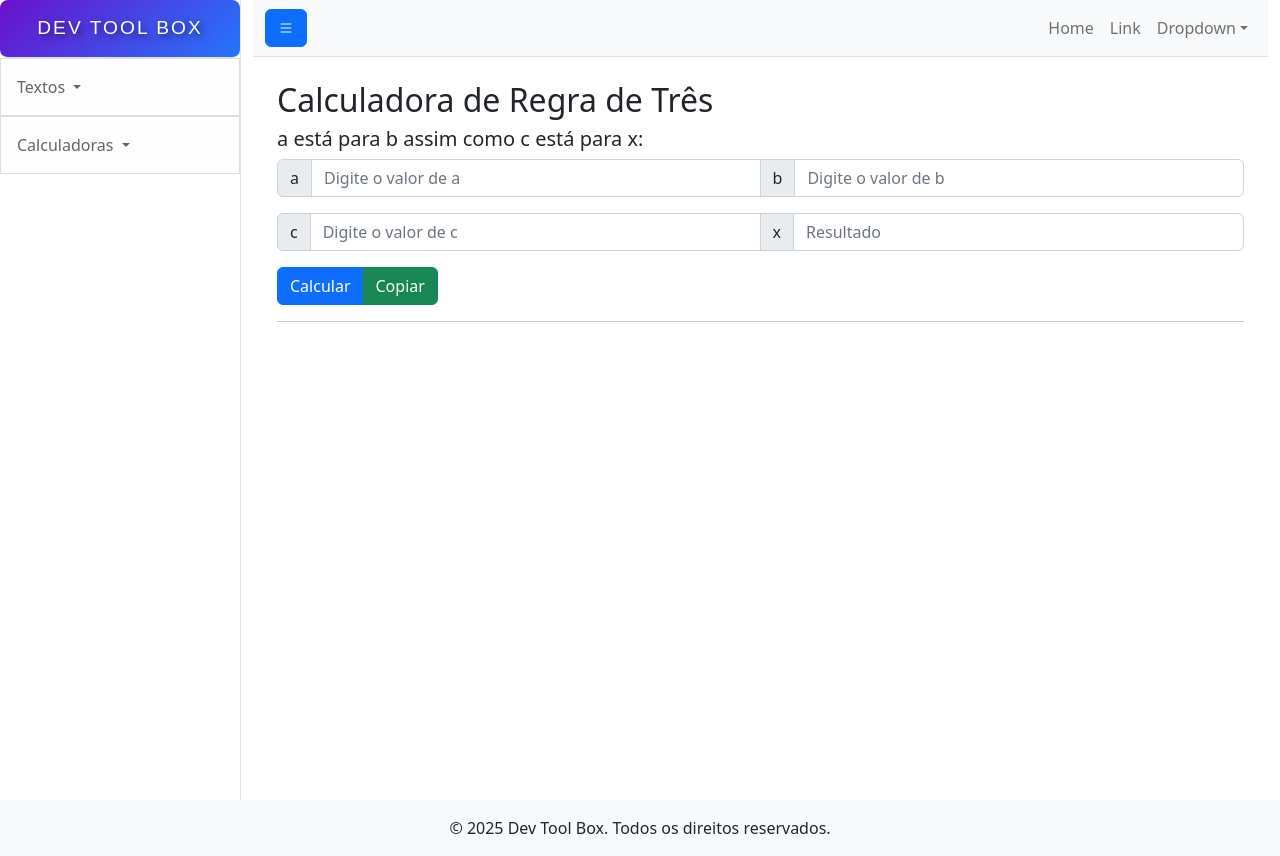
After one commit to JeffersonEstevo/DevToolBox, a Django app: page /regra_de_tres/ in a window 1280 px wide. The commit adds this page. Run offline with Django 4.2, Linux system fonts and the light colour scheme; some libraries are stand-ins or nearby versions.

Commit message:
Adicionando Calculadoras/regra_de_tres

```diff
--- /dev/null
+++ b/dev_tool_box/core/static/core/js/calculadoras/regra_de_tres.js
@@ -0,0 +1,25 @@
+document.getElementById("calculate-rule").addEventListener("click", function () {
+    const a = parseFloat(document.getElementById("value-a").value);
+    const b = parseFloat(document.getElementById("value-b").value);
+    const c = parseFloat(document.getElementById("value-c").value);
+
+    if (!isNaN(a) && !isNaN(b) && !isNaN(c) && b !== 0) {
+        const x = (b * c) / a;
+        document.getElementById("value-x").value = x.toFixed(2);
+    } else {
+        document.getElementById("value-x").value = "Erro nos valores";
+    }
+});
+
+document.getElementById("copy-rule").addEventListener("click", function () {
+    const result = document.getElementById("value-x");
+    result.select();
+    document.execCommand("copy");
+
+    const alert = document.getElementById("copy-alert-rule");
+    alert.classList.remove("d-none");
+
+    setTimeout(() => {
+        alert.classList.add("d-none");
+    }, 2000);
+});
--- a/dev_tool_box/core/templates/core/base.html
+++ b/dev_tool_box/core/templates/core/base.html
@@ -54,6 +54,7 @@
                         </a>
                         <ul class="dropdown-menu" aria-labelledby="dropdownMenuButton">
                             <li><a class="dropdown-item" href="{% url 'porcentagem' %}">Porcentagem</a></li>
+                            <li><a class="dropdown-item" href="{% url 'regra_de_tres' %}">Regra de Três</a></li>
                         </ul>
                     </div>
 
--- a/dev_tool_box/core/templates/core/calculadoras/porcentagem.html
+++ b/dev_tool_box/core/templates/core/calculadoras/porcentagem.html
@@ -101,7 +101,5 @@
     </div>
 </div>
 
-
-
 <script src="{% static 'core/js/calculadoras/porcentagem.js' %}"></script>
 {% endblock %}
--- /dev/null
+++ b/dev_tool_box/core/templates/core/calculadoras/regra_de_tres.html
@@ -0,0 +1,35 @@
+{% extends "core/base.html" %}
+{% load static %}
+
+{% block content %}
+<div class="container-fluid">
+    <h2 class="mt-4">Calculadora de Regra de Três</h2>
+
+    <!-- Cálculo de Regra de Três -->
+    <div class="mb-4">
+        <h5>a está para b assim como c está para x:</h5>
+        <div class="input-group mb-3">
+            <span class="input-group-text">a</span>
+            <input type="number" id="value-a" class="form-control" placeholder="Digite o valor de a">
+            <span class="input-group-text">b</span>
+            <input type="number" id="value-b" class="form-control" placeholder="Digite o valor de b">
+        </div>
+        <div class="input-group mb-3">
+            <span class="input-group-text">c</span>
+            <input type="number" id="value-c" class="form-control" placeholder="Digite o valor de c">
+            <span class="input-group-text">x</span>
+            <input type="text" id="value-x" class="form-control" readonly placeholder="Resultado">
+        </div>
+        <div class="input-group mb-3">
+            <button id="calculate-rule" class="btn btn-primary">Calcular</button>
+            <button id="copy-rule" class="btn btn-success">Copiar</button>
+        </div>
+        <div id="copy-alert-rule" class="alert alert-success d-none" role="alert">
+            Resultado copiado com sucesso!
+        </div>
+        <hr>
+    </div>
+</div>
+
+<script src="{% static 'core/js/calculadoras/regra_de_tres.js' %}"></script>
+{% endblock %}
--- a/dev_tool_box/core/urls.py
+++ b/dev_tool_box/core/urls.py
@@ -21,7 +21,9 @@ urlpatterns = [
     path('leitura_dinamica/', views.leitura_dinamica, name='leitura_dinamica'),
     path('similaridade_textos/', views.similaridade_textos, name='similaridade_textos'),
 
+
     path('porcentagem/', views.porcentagem, name='porcentagem'),
+    path('regra_de_tres/', views.regra_de_tres, name='regra_de_tres'),
 ]
 
 if settings.DEBUG:
--- a/dev_tool_box/core/views.py
+++ b/dev_tool_box/core/views.py
@@ -49,3 +49,6 @@ def similaridade_textos(request):
 
 def porcentagem(request):
     return render(request, "core/calculadoras/porcentagem.html")
+
+def regra_de_tres(request):
+    return render(request, "core/calculadoras/regra_de_tres.html")
```
Also changed, not shown: 1 other file.
